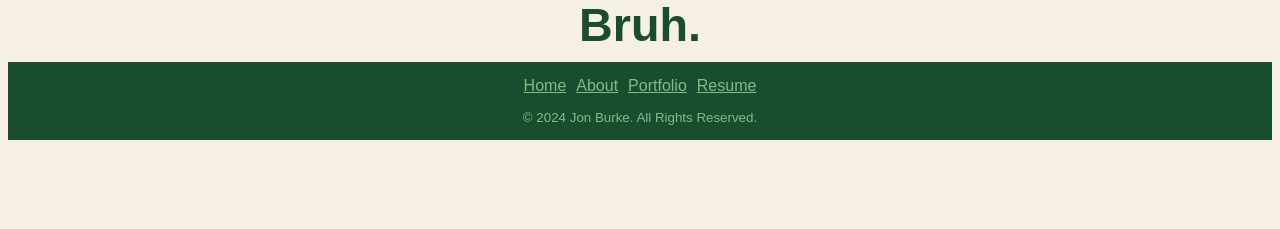
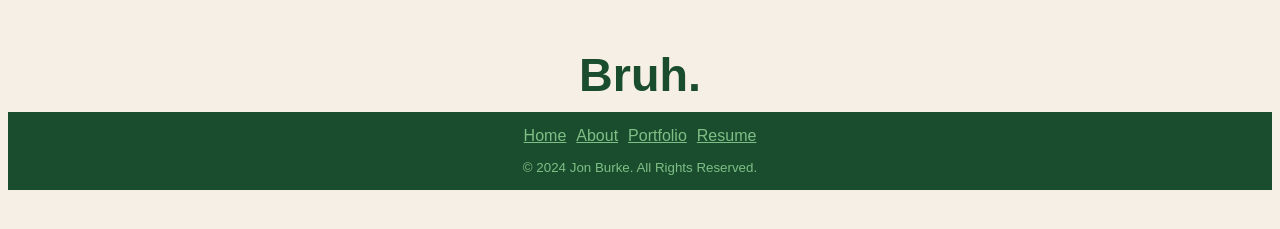
Before and after one commit to Eurkos-me/html-portfolio, a plain HTML site: page public/portfolio.html in a window 1280 px wide. Shown: the part 121-350 px from the top of the page. Drawn offline with Linux system fonts and the light colour scheme.

Commit message:
Update portfolio.html

```diff
--- a/public/portfolio.html
+++ b/public/portfolio.html
@@ -22,7 +22,7 @@
             <a class="menulink" href="./about.html">&nbsp;About&nbsp;</a>
             <a class="menulink" href="./resume.html">&nbsp;Resume&nbsp;</a>
         </div>
-        <div class="headline">Bruh.</div>
+        <div class="headline" style="margin-top: 50px;">Bruh.</div>
     </body>
     <footer>
         <div><br /><a class="menu" style="color: #7fbf85; font-size: 12pt;" href="../index.html">Home</a><a class="menu" style="color: #7fbf85; font-size: 12pt;" href="./about.html">About</a><a class="menu" style="color: #7fbf85; font-size: 12pt;" href="./portfolio.html">Portfolio</a><a class="menu" style="color: #7fbf85; font-size: 12pt;" href="../index.html">Resume</a></div>
```
